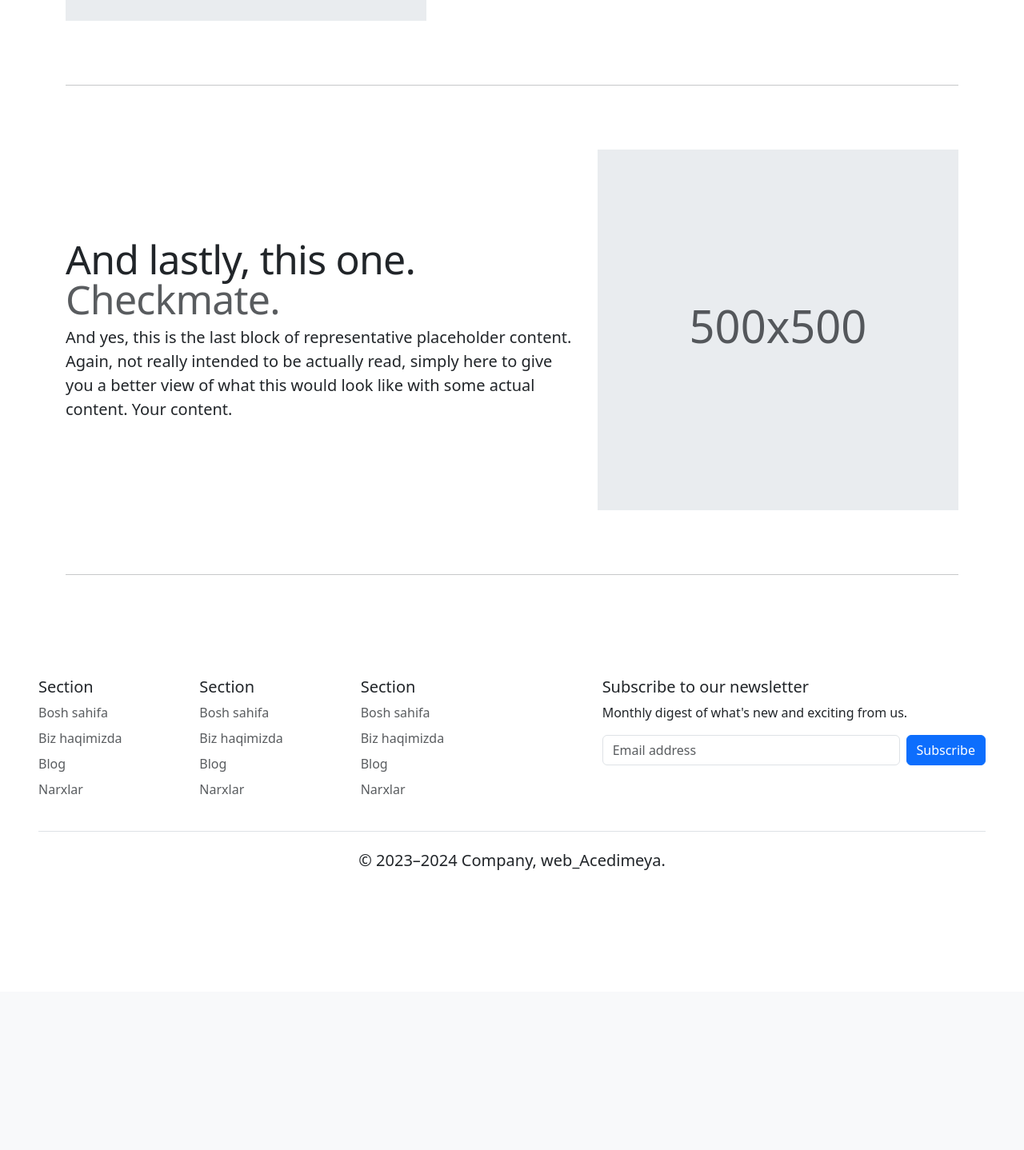
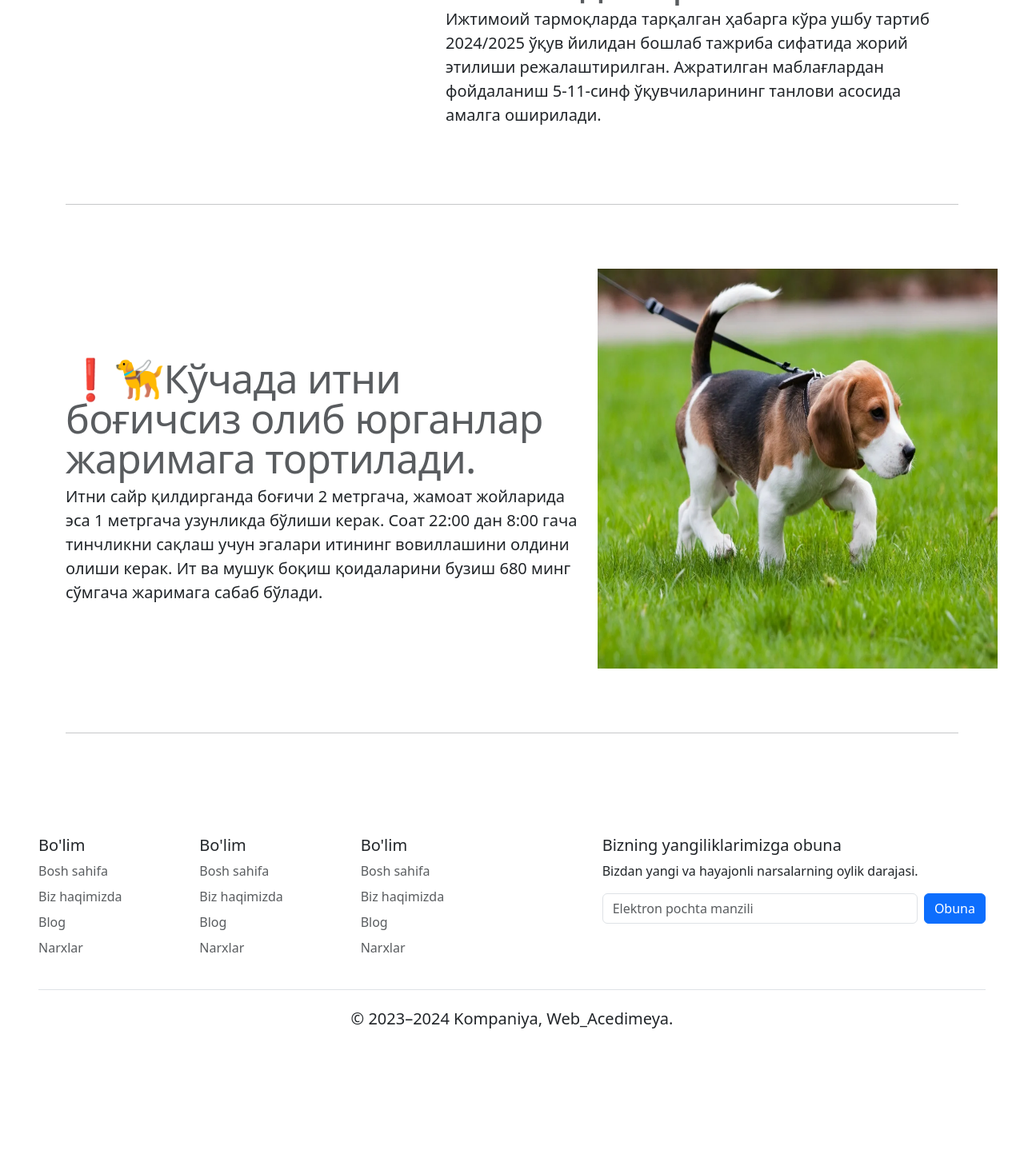
Before and after one commit to UtkirbekYuldoshev96/PHP-Blog_uz-loyihasi, a PHP site: page / in a window 1280 px wide. Shown: the part 2307-3745 px from the top of the page at 80% size. Before the commit the page ends 3395 px from the top, so only its background shows below. Run offline with PHP 8.4, Linux system fonts and the light colour scheme.

Commit message:
php blog post web sayt

```diff
--- a/includes/footer.php
+++ b/includes/footer.php
@@ -2,30 +2,36 @@
 <footer class="container-fluid p-5">
       <div class="row">
             <div class="col-6 col-md-2 mb-2">
-                  <h5>Section</h5>
+                  <h5>Bo'lim</h5>
                   <ul class="nav flex-column">
-                        <li class="nav-item mb-2"><a href="#" class="nav-link p-0 text-body-secondary">Bosh sahifa</a></li>
-                        <li class="nav-item mb-2"><a href="#" class="nav-link p-0 text-body-secondary">Biz haqimizda</a></li>
+                        <li class="nav-item mb-2"><a href="#" class="nav-link p-0 text-body-secondary">Bosh sahifa</a>
+                        </li>
+                        <li class="nav-item mb-2"><a href="#" class="nav-link p-0 text-body-secondary">Biz haqimizda</a>
+                        </li>
                         <li class="nav-item mb-2"><a href="#" class="nav-link p-0 text-body-secondary">Blog</a></li>
                         <li class="nav-item mb-2"><a href="#" class="nav-link p-0 text-body-secondary">Narxlar</a></li>
                   </ul>
             </div>
 
             <div class="col-6 col-md-2 mb-2">
-                  <h5>Section</h5>
+                  <h5>Bo'lim</h5>
                   <ul class="nav flex-column">
-                  <li class="nav-item mb-2"><a href="#" class="nav-link p-0 text-body-secondary">Bosh sahifa</a></li>
-                        <li class="nav-item mb-2"><a href="#" class="nav-link p-0 text-body-secondary">Biz haqimizda</a></li>
+                        <li class="nav-item mb-2"><a href="#" class="nav-link p-0 text-body-secondary">Bosh sahifa</a>
+                        </li>
+                        <li class="nav-item mb-2"><a href="#" class="nav-link p-0 text-body-secondary">Biz haqimizda</a>
+                        </li>
                         <li class="nav-item mb-2"><a href="#" class="nav-link p-0 text-body-secondary">Blog</a></li>
                         <li class="nav-item mb-2"><a href="#" class="nav-link p-0 text-body-secondary">Narxlar</a></li>
                   </ul>
             </div>
 
             <div class="col-6 col-md-2 mb-2">
-                  <h5>Section</h5>
+                  <h5>Bo'lim</h5>
                   <ul class="nav flex-column">
-                  <li class="nav-item mb-2"><a href="#" class="nav-link p-0 text-body-secondary">Bosh sahifa</a></li>
-                        <li class="nav-item mb-2"><a href="#" class="nav-link p-0 text-body-secondary">Biz haqimizda</a></li>
+                        <li class="nav-item mb-2"><a href="#" class="nav-link p-0 text-body-secondary">Bosh sahifa</a>
+                        </li>
+                        <li class="nav-item mb-2"><a href="#" class="nav-link p-0 text-body-secondary">Biz haqimizda</a>
+                        </li>
                         <li class="nav-item mb-2"><a href="#" class="nav-link p-0 text-body-secondary">Blog</a></li>
                         <li class="nav-item mb-2"><a href="#" class="nav-link p-0 text-body-secondary">Narxlar</a></li>
                   </ul>
@@ -33,19 +39,19 @@
 
             <div class="col-md-5 offset-md-1 mb-3">
                   <form>
-                        <h5>Subscribe to our newsletter</h5>
-                        <p>Monthly digest of what's new and exciting from us.</p>
+                        <h5>Bizning yangiliklarimizga obuna</h5>
+                        <p>Bizdan yangi va hayajonli narsalarning oylik darajasi.</p>
                         <div class="d-flex flex-column flex-sm-row w-100 gap-2">
-                              <label for="newsletter1" class="visually-hidden">Email address</label>
-                              <input id="newsletter1" type="text" class="form-control" placeholder="Email address">
-                              <button class="btn btn-primary" type="button">Subscribe</button>
+                              <label for="newsletter1" class="visually-hidden">Elektron pochta manzili</label>
+                              <input id="newsletter1" type="text" class="form-control" placeholder="Elektron pochta manzili">
+                              <button class="btn btn-primary" type="button">Obuna</button>
                         </div>
                   </form>
             </div>
       </div>
 
       <div class="d-flex flex-column flex-sm-row justify-content-center py-4 my-4 border-top">
-            <h5>&copy; 2023–2024 Company, web_Acedimeya.</h5>
+            <h5>&copy; 2023–2024 Kompaniya, Web_Acedimeya.</h5>
 
       </div>
 </footer>
--- a/includes/header.php
+++ b/includes/header.php
@@ -8,7 +8,9 @@
       <link href="https://cdn.jsdelivr.net/npm/bootstrap@5.3.2/dist/css/bootstrap.min.css" rel="stylesheet"
             integrity="sha384-T3c6CoIi6uLrA9TneNEoa7RxnatzjcDSCmG1MXxSR1GAsXEV/Dwwykc2MPK8M2HN" crossorigin="anonymous">
       <link rel="stylesheet" href="/assets/main.css">
-      <title><?php echo $title ?? 'PHP | Blog';?></title>
+      <title>
+            <?php echo $title ?? 'PHP | Blog'; ?>
+      </title>
 </head>
 
 <body>
--- a/index.php
+++ b/index.php
@@ -113,13 +113,7 @@ require('./includes/header.php');
                         Award tanlovida qatnashib, sun’iy intellekt yo‘nalishida birinchi o‘rinni qo‘lga kiritdi.</p>
             </div>
             <div class="col-md-5">
-                  <svg class="bd-placeholder-img bd-placeholder-img-lg featurette-image img-fluid mx-auto" width="500"
-                        height="500" xmlns="http://www.w3.org/2000/svg" role="img" aria-label="Placeholder: 500x500"
-                        preserveAspectRatio="xMidYMid slice" focusable="false">
-                        <title>Placeholder</title>
-                        <rect width="100%" height="100%" fill="var(--bs-secondary-bg)" /><text x="50%" y="50%"
-                              fill="var(--bs-secondary-color)" dy=".3em">500x500</text>
-                  </svg>
+                  <img src="./assets/img/post-imgs/img-1.png" width="500" height="500" alt="">
             </div>
       </div>
 
@@ -127,20 +121,17 @@ require('./includes/header.php');
 
       <div class="row featurette">
             <div class="col-md-7 order-md-2">
-                  <h2 class="featurette-heading fw-normal lh-1">Oh yeah, it’s that good. <span
-                              class="text-body-secondary">See for yourself.</span></h2>
-                  <p class="lead">Another featurette? Of course. More placeholder content here to give you
-                        an idea of how this layout would work with some actual real-world content in place.
+                  <h2 class="featurette-heading fw-normal lh-1">💸Ўзбекистонда барча мактабларга 51 млн сўмдан <span
+                              class="text-body-secondary">пул ажратилади, ўқувчилар эса уларни қаерга сарфлашни
+                              танлайдилар</span></h2>
+                  <p class="lead">Ижтимоий тармоқларда тарқалган ҳабарга кўра ушбу тартиб 2024/2025 ўқув йилидан бошлаб
+                        тажриба сифатида жорий этилиши режалаштирилган. Ажратилган маблағлардан фойдаланиш 5-11-синф
+                        ўқувчиларининг танлови асосида амалга оширилади.
                   </p>
             </div>
             <div class="col-md-5 order-md-1">
-                  <svg class="bd-placeholder-img bd-placeholder-img-lg featurette-image img-fluid mx-auto" width="500"
-                        height="500" xmlns="http://www.w3.org/2000/svg" role="img" aria-label="Placeholder: 500x500"
-                        preserveAspectRatio="xMidYMid slice" focusable="false">
-                        <title>Placeholder</title>
-                        <rect width="100%" height="100%" fill="var(--bs-secondary-bg)" /><text x="50%" y="50%"
-                              fill="var(--bs-secondary-color)" dy=".3em">500x500</text>
-                  </svg>
+                  <img src="./assets/img/post-imgs/img-2.png" width="450" height="400" alt="">
+
             </div>
       </div>
 
@@ -148,20 +139,16 @@ require('./includes/header.php');
 
       <div class="row featurette">
             <div class="col-md-7">
-                  <h2 class="featurette-heading fw-normal lh-1">And lastly, this one. <span
-                              class="text-body-secondary">Checkmate.</span></h2>
-                  <p class="lead">And yes, this is the last block of representative placeholder content.
-                        Again, not really intended to be actually read, simply here to give you a better
-                        view of what this would look like with some actual content. Your content.</p>
+                  <h2 class="featurette-heading fw-normal lh-1">❗️🦮<span class="text-body-secondary">Кўчада итни
+                              боғичсиз олиб юрганлар жаримага тортилади.
+                        </span></h2>
+                  <p class="lead">Итни сайр қилдирганда боғичи 2 метргача, жамоат жойларида эса 1 метргача узунликда
+                        бўлиши керак. Соат 22:00 дан 8:00 гача тинчликни сақлаш учун эгалари итининг вовиллашини олдини
+                        олиши керак. Ит ва мушук боқиш қоидаларини бузиш 680 минг сўмгача жаримага сабаб бўлади.</p>
             </div>
             <div class="col-md-5">
-                  <svg class="bd-placeholder-img bd-placeholder-img-lg featurette-image img-fluid mx-auto" width="500"
-                        height="500" xmlns="http://www.w3.org/2000/svg" role="img" aria-label="Placeholder: 500x500"
-                        preserveAspectRatio="xMidYMid slice" focusable="false">
-                        <title>Placeholder</title>
-                        <rect width="100%" height="100%" fill="var(--bs-secondary-bg)" /><text x="50%" y="50%"
-                              fill="var(--bs-secondary-color)" dy=".3em">500x500</text>
-                  </svg>
+                  <img src="./assets/img/post-imgs/img-3.png" width="500" height="500" alt="">
+
             </div>
       </div>
 
```
Also changed, not shown: createPost.php (+7 -5 lines), assets/img/post-imgs/img-1.png (added), assets/img/post-imgs/img-3.png (added), assets/img/post.png (added), assets/img/user/user-2.png (deleted), 1 other file.
